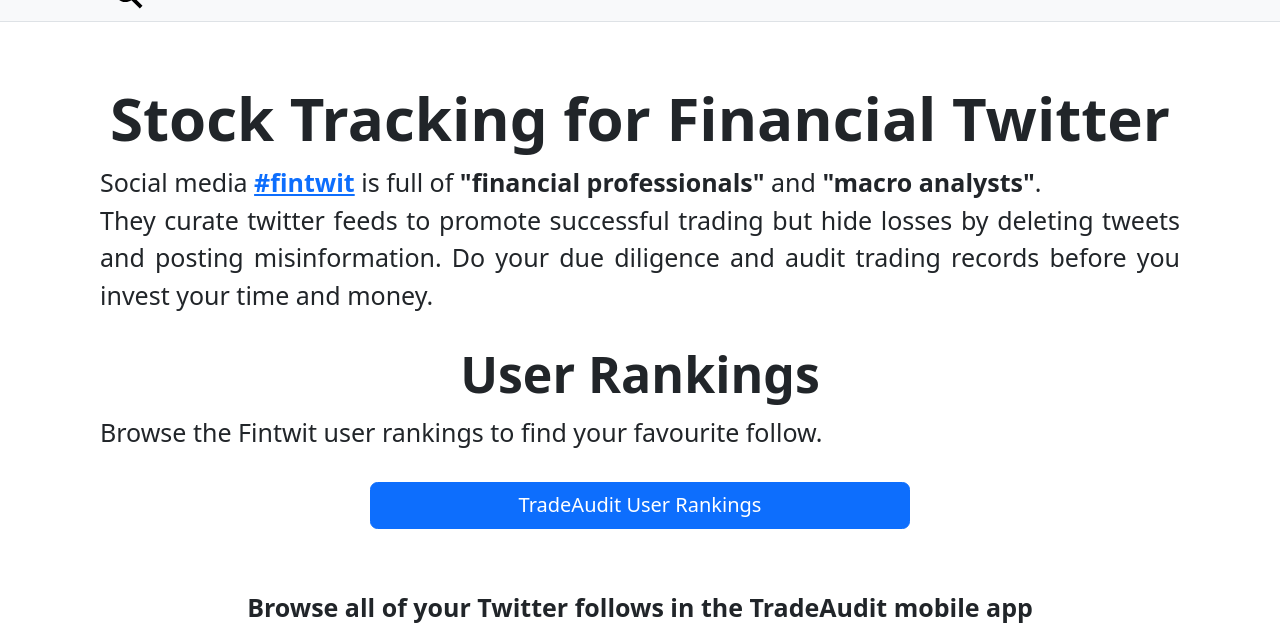
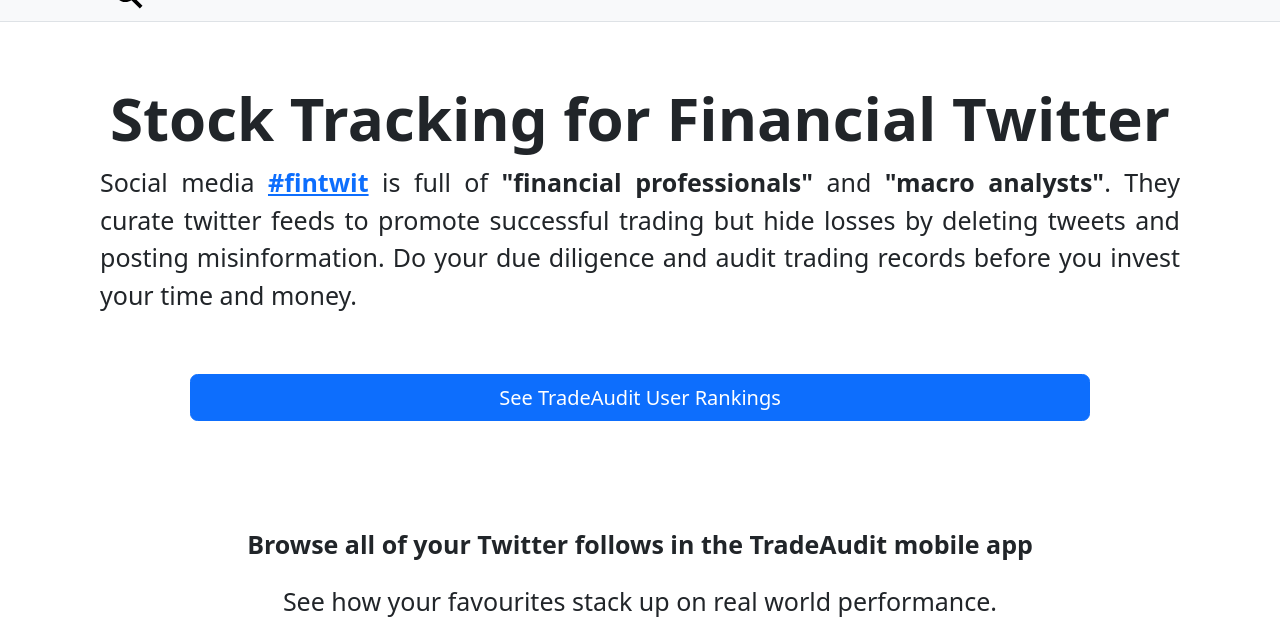
Before and after one commit to stevenrskelton/tradeaudit.app, a Jekyll site: the page built from index.html, in a window 1280 px wide, cut to the strip 74-711 px from the top of the page. Built offline with Jekyll 4.4.1, drawn with Linux system fonts in a browser that asks for light colours.

Commit message:
Update index.html

```diff
--- a/index.html
+++ b/index.html
@@ -9,24 +9,14 @@
 <h1 class="display-5 fw-bold text-center">Stock Tracking for Financial Twitter</h1>
 
 <span class="lead mb-4" style="text-align:justify;text-justify:inter-word;">
-  <span class="text-center">
-    Social media <a href="https://twitter.com/hashtag/fintwit?src=hashtag_click" target="_blank" class="fw-bold">#fintwit</a> is
-    full of <span class="fw-bold">"financial professionals"</span> and <span class="fw-bold">"macro analysts"</span>.
-  </span><br/>
+  Social media <a href="https://twitter.com/hashtag/fintwit?src=hashtag_click" target="_blank" class="fw-bold">#fintwit</a> is
+  full of <span class="fw-bold">"financial professionals"</span> and <span class="fw-bold">"macro analysts"</span>.
   They curate twitter feeds to promote successful trading but hide losses by deleting tweets and posting misinformation.
   Do your due diligence and audit trading records before you invest your time and money.
 </span>
 
-<h2 class="display-6 fw-bold text-center">User Rankings</h1>
-
-<span class="lead mb-4" style="text-align:justify;text-justify:inter-word;">
-  <span class="text-center">
-    Browse the Fintwit user rankings to find your favourite follow.
-  </span>
-</span>
-
-<div class="d-grid gap-2 col-6 mx-auto">
-  <a href="/rankings" class="btn btn-primary" role="button">TradeAudit User Rankings</a>
+<div class="d-grid gap-2 col-10 mx-auto mb-4 mt-4">
+  <a href="/rankings" class="btn btn-primary" role="button">See TradeAudit User Rankings</a>
 </div>
 
 {% include appstorelink.html %}
```
